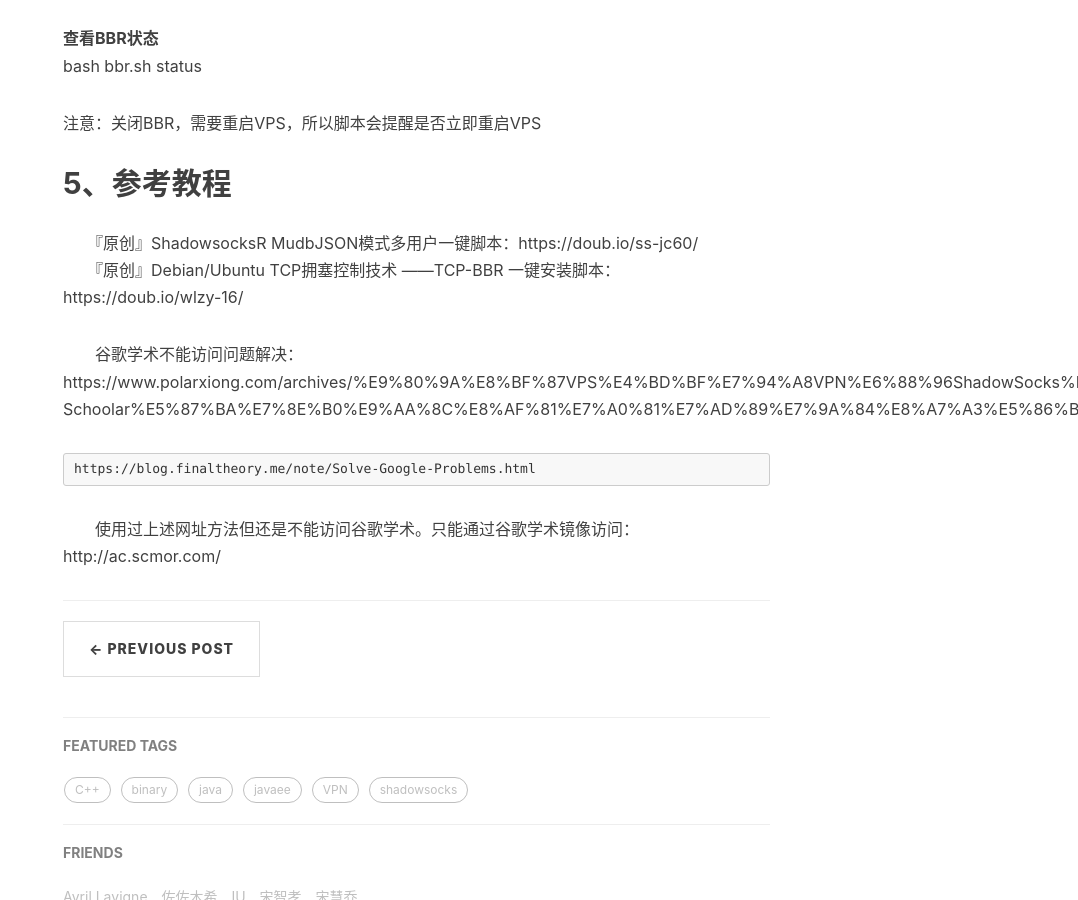
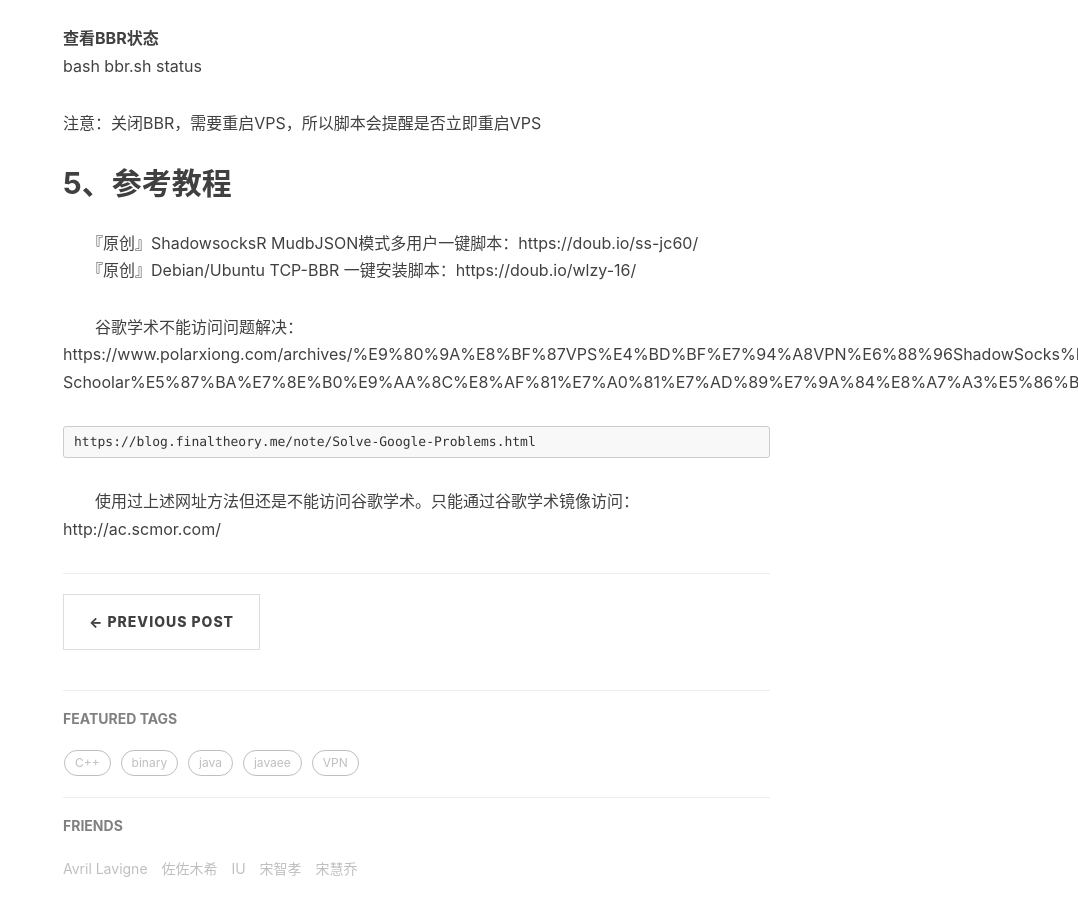
Before and after one commit to ARTAvrilLavigne/ARTAvrilLavigne.github.io, a Jekyll site: the page built from _posts/2017-11-09-shadowsocksr.markdown, in a window 1280 px wide and 900 px high, scrolled down 3487 px. Shown: the whole window, without its empty margins (202-1280 px from the left). Built offline with Jekyll 4.4.1, drawn with Linux system fonts in a browser that asks for light colours; nearby versions of some CDN libraries; comment, search, counter and statistics services are not loaded.

Commit message:
Update 2017-11-09-shadowsocksr.markdown

```diff
--- a/_posts/2017-11-09-shadowsocksr.markdown
+++ b/_posts/2017-11-09-shadowsocksr.markdown
@@ -6,7 +6,7 @@ date:       2017-11-09 15:23:00
 author:     "ARTAvrilLavigne"
 header-img: "img/post-bg-2015.jpg"
 tags:
-    - shadowsocks
+    - VPN
 ---
 ## 1、租用云服务器
 　　选择digitalocean:https://cloud.digitalocean.com
@@ -102,7 +102,7 @@ bash bbr.sh status
 
 ## 5、参考教程
 　　『原创』ShadowsocksR MudbJSON模式多用户一键脚本：https://doub.io/ss-jc60/
-　　『原创』Debian/Ubuntu TCP拥塞控制技术 ——TCP-BBR 一键安装脚本：https://doub.io/wlzy-16/
+　　『原创』Debian/Ubuntu TCP-BBR 一键安装脚本：https://doub.io/wlzy-16/
 
 　　谷歌学术不能访问问题解决：
             https://www.polarxiong.com/archives/%E9%80%9A%E8%BF%87VPS%E4%BD%BF%E7%94%A8VPN%E6%88%96ShadowSocks%E8%AE%BF%E9%97%AEGoogle%E6%88%96Google-Schoolar%E5%87%BA%E7%8E%B0%E9%AA%8C%E8%AF%81%E7%A0%81%E7%AD%89%E7%9A%84%E8%A7%A3%E5%86%B3%E6%96%B9%E6%B3%95.html
```
